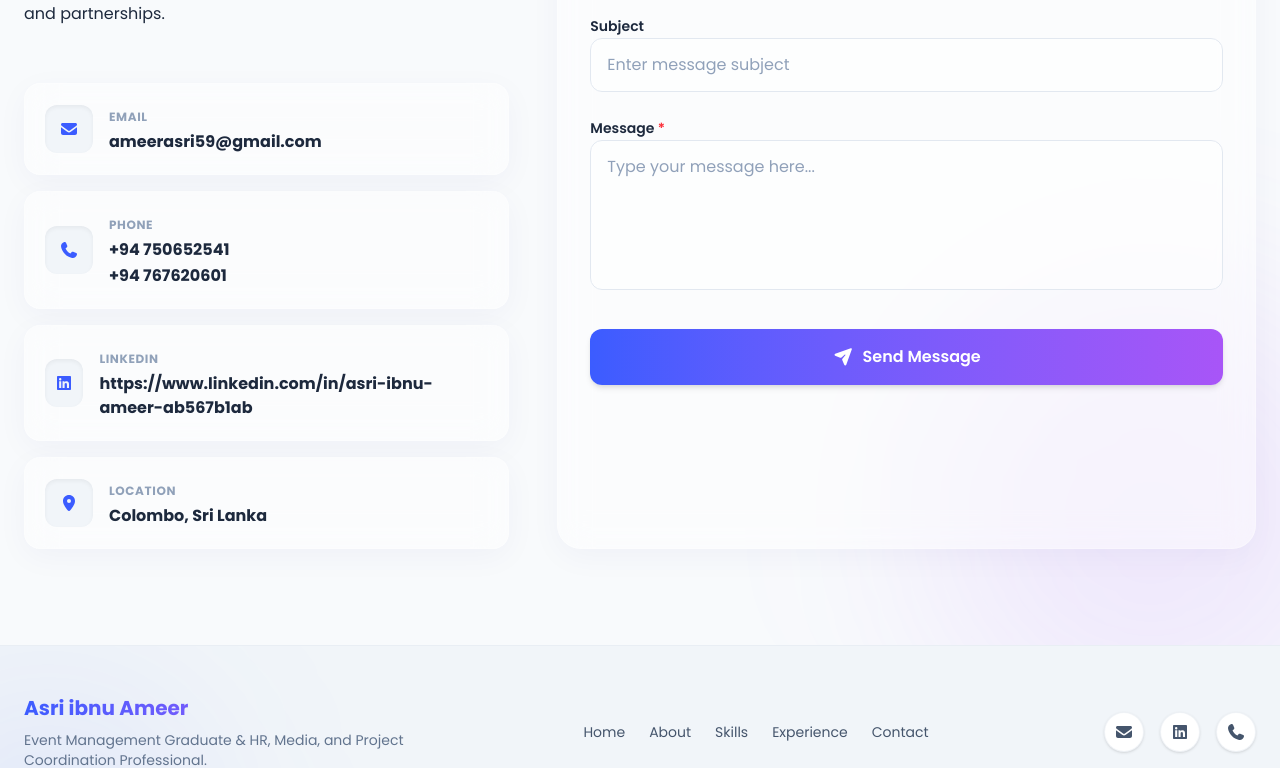
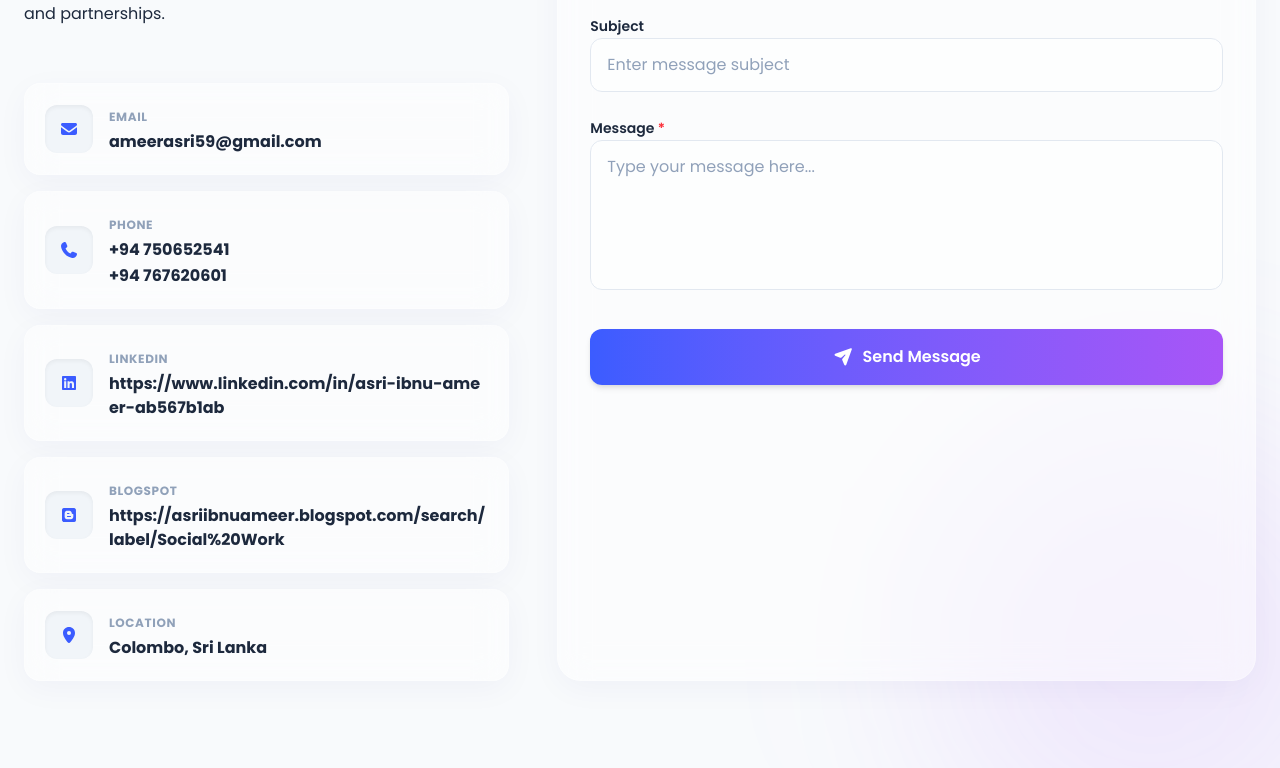
Before and after one commit to RohanbenjaminGitLab/Muhammed-Ameer-Hana-Asiri, a React (Vite) app: page / in a window 1280 px wide. Shown: the part 11232-12000 px from the top of the page. Built offline with nearby package versions, Linux system fonts and the light colour scheme.

Commit message:
Describe your changes

```diff
--- a/src/components/Contact.jsx
+++ b/src/components/Contact.jsx
@@ -6,7 +6,7 @@ import {
   faMapMarkerAlt,
   faPaperPlane,
 } from "@fortawesome/free-solid-svg-icons";
-import { faLinkedin } from "@fortawesome/free-brands-svg-icons";
+import { faLinkedin, faBlogger } from "@fortawesome/free-brands-svg-icons";
 import { motion } from "framer-motion";
 import emailjs from "@emailjs/browser";
 
@@ -136,6 +136,12 @@ export default function Contact() {
       href: "https://www.linkedin.com/in/asri-ibnu-ameer-ab567b1ab",
     },
     {
+      icon: faBlogger,
+      label: "Blogspot",
+      val: "https://asriibnuameer.blogspot.com/search/label/Social%20Work",
+      href: "https://asriibnuameer.blogspot.com/search/label/Social%20Work",
+    },
+    {
       icon: faMapMarkerAlt,
       label: "Location",
       val: "Colombo, Sri Lanka",
@@ -193,10 +199,10 @@ export default function Contact() {
                 const CardWrapper = detail.href ? "a" : "div";
                 const wrapperProps = detail.href
                   ? {
-                      href: detail.href,
-                      target: "_blank",
-                      rel: "noopener noreferrer",
-                    }
+                    href: detail.href,
+                    target: "_blank",
+                    rel: "noopener noreferrer",
+                  }
                   : {};
 
                 return (
@@ -217,7 +223,7 @@ export default function Contact() {
                         className="w-5 h-5 text-primary-500 dark:text-secondary-400"
                       />
                     </div>
-                    <div>
+                    <div className="min-w-0 flex-1">
                       <span className="text-xs text-slate-400 dark:text-slate-500 font-bold uppercase tracking-wider">
                         {detail.label}
                       </span>
@@ -245,12 +251,12 @@ export default function Contact() {
                               ? "noopener noreferrer"
                               : undefined
                           }
-                          className="block text-sm md:text-base font-bold text-slate-850 dark:text-slate-200 hover:text-primary-600 dark:hover:text-secondary-400 transition-colors mt-0.5"
+                          className="block text-sm md:text-base font-bold text-slate-850 dark:text-slate-200 hover:text-primary-600 dark:hover:text-secondary-400 transition-colors mt-0.5 break-all"
                         >
                           {detail.val}
                         </a>
                       ) : (
-                        <p className="text-sm md:text-base font-bold text-slate-850 dark:text-slate-200 mt-0.5">
+                        <p className="text-sm md:text-base font-bold text-slate-850 dark:text-slate-200 mt-0.5 break-all">
                           {detail.val}
                         </p>
                       )}
@@ -366,11 +372,10 @@ export default function Contact() {
                 {/* Status Alerts */}
                 {status.type && status.type !== "loading" && (
                   <div
-                    className={`p-4 rounded-xl text-sm border flex items-center gap-2 ${
-                      status.type === "success"
+                    className={`p-4 rounded-xl text-sm border flex items-center gap-2 ${status.type === "success"
                         ? "bg-green-550/10 dark:bg-green-500/5 text-green-700 dark:text-green-400 border-green-500/20"
                         : "bg-red-500/10 dark:bg-red-500/5 text-red-700 dark:text-red-400 border-red-500/20"
-                    }`}
+                      }`}
                   >
                     <span>{status.type === "success" ? "🚀" : "⚠️"}</span>
                     <span>{status.message}</span>
--- a/src/components/Footer.jsx
+++ b/src/components/Footer.jsx
@@ -1,6 +1,6 @@
 import React from 'react';
 import { FontAwesomeIcon } from '@fortawesome/react-fontawesome';
-import { faLinkedin } from '@fortawesome/free-brands-svg-icons';
+import { faLinkedin, faBlogger } from '@fortawesome/free-brands-svg-icons';
 import { faEnvelope, faPhone, faMapMarkerAlt } from '@fortawesome/free-solid-svg-icons';
 
 export default function Footer() {
@@ -58,6 +58,15 @@ export default function Footer() {
               <FontAwesomeIcon icon={faLinkedin} />
             </a>
             <a
+              href="https://asriibnuameer.blogspot.com/search/label/Social%20Work"
+              target="_blank"
+              rel="noopener noreferrer"
+              aria-label="Blogger"
+              className="w-10 h-10 rounded-full flex items-center justify-center bg-white dark:bg-slate-800 border border-slate-200/50 dark:border-slate-700/50 text-slate-600 dark:text-slate-300 hover:text-primary-500 dark:hover:text-secondary-400 hover:scale-110 transition-all duration-300 shadow-sm"
+            >
+              <FontAwesomeIcon icon={faBlogger} />
+            </a>
+            <a
               href="tel:+94750652541" // Placeholder
               aria-label="Phone"
               className="w-10 h-10 rounded-full flex items-center justify-center bg-white dark:bg-slate-800 border border-slate-200/50 dark:border-slate-700/50 text-slate-600 dark:text-slate-300 hover:text-primary-500 dark:hover:text-secondary-400 hover:scale-110 transition-all duration-300 shadow-sm"
```
Also changed, not shown: .refact/buddy/chats/workflows/buddy_idle_suggester.json (added), .refact/buddy/state.json, 2 other files (tests, documents, lock files or other folders).
